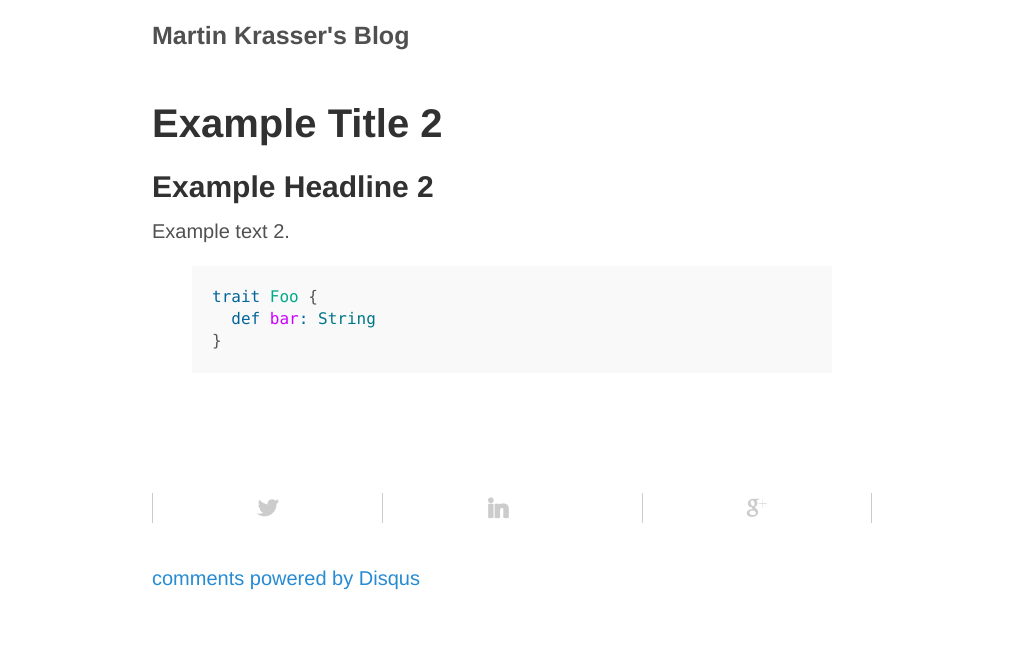
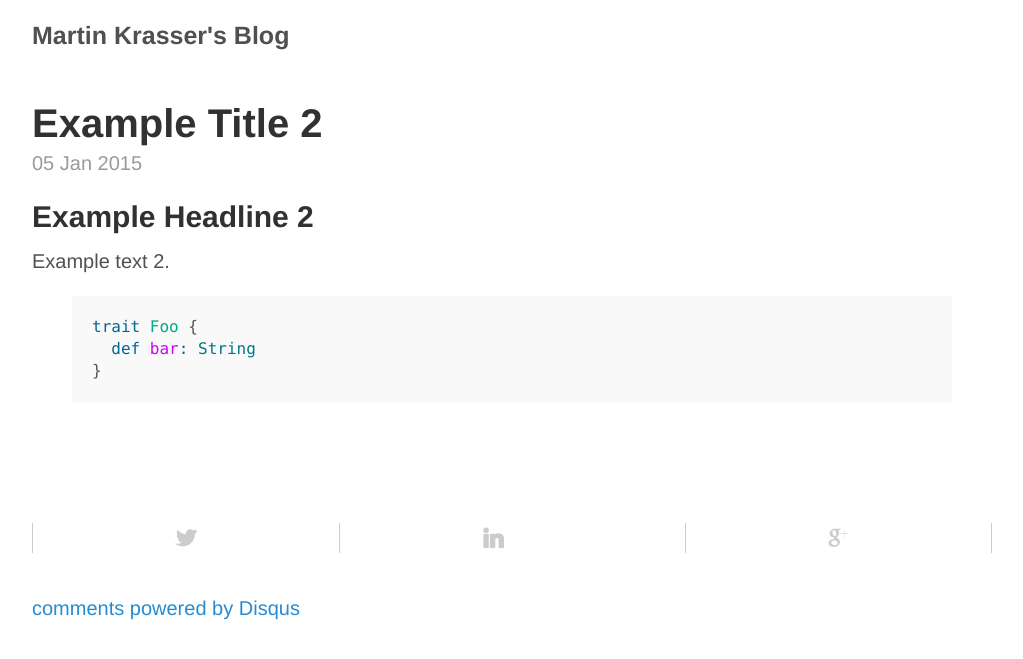
Before and after one commit to krasserm/krasserm.github.io, a Jekyll site: the page built from _posts/2015-01-05-example-2.md, in a window 1280 px wide. Shown: the top 659 px of the page, without its empty margins (128-1151 px from the left). Built offline with Jekyll 4.4.1, drawn with Linux system fonts in a browser that asks for light colours; some web fonts are replaced; comment, search, counter and statistics services are not loaded.

Commit message:
Minor adjustments

```diff
--- a/_layouts/post.html
+++ b/_layouts/post.html
@@ -14,6 +14,10 @@
     </header>
 
     <main>
+        <h1>{{ page.title }}</h1>
+        <div class="post-date">
+            {{ page.date | date_to_string }}
+        </div>
         {{ content }}
     </main>
 
--- a/_posts/2015-01-05-example-2.md
+++ b/_posts/2015-01-05-example-2.md
@@ -3,8 +3,6 @@ title: Example Title 2
 layout: post
 comments: true
 ---
-
-# {{ page.title }}
 
 ## Example Headline 2
 
--- a/css/poole.css
+++ b/css/poole.css
@@ -286,7 +286,7 @@ tbody tr:nth-child(odd) th {
  */
 
 .container {
-  max-width: 38rem;
+  max-width: 50rem;
   padding-left:  1rem;
   padding-right: 1rem;
   margin-left:  auto;
```
Also changed, not shown: _posts/2015-01-04-example-1.md (+0 -2 lines), LICENSE.md.
